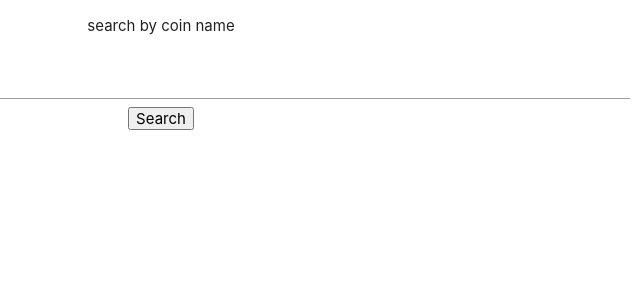
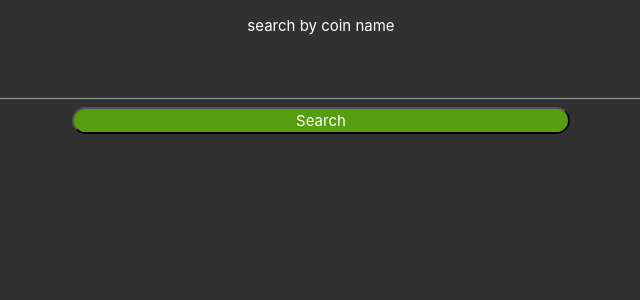
Before and after one commit to ChristianH85/stuff, a React (Create React App) app: page / in a window 1280 px wide. Shown: the top 300 px of the page, without its empty margins (319-959 px from the left). Built offline with nearby package versions, Linux system fonts and the light colour scheme.

Commit message:
style charts and localstorage

```diff
--- a/public/index.html
+++ b/public/index.html
@@ -41,5 +41,6 @@
       To begin the development, run `npm start` or `yarn start`.
       To create a production bundle, use `npm run build` or `yarn build`.
     -->
+    <script src="https://cdnjs.cloudflare.com/ajax/libs/materialize/1.0.0/js/materialize.min.js"></script>
   </body>
 </html>
--- a/src/App.css
+++ b/src/App.css
@@ -1,38 +1,18 @@
+body{
+  background-color:#313131;
+}
+button{
+    margin:auto;
+    border-radius: 15px;
+    padding:.2em;
+}
 .App {
   text-align: center;
+  background-color:rgb(49, 49, 49);
+  color:#fff
 }
-
-.App-logo {
-  height: 40vmin;
-  pointer-events: none;
+.crypto{
+  background-color:#057777;
+  color:#fff;
+  width:40%;
 }
-
-@media (prefers-reduced-motion: no-preference) {
-  .App-logo {
-    animation: App-logo-spin infinite 20s linear;
-  }
-}
-
-.App-header {
-  background-color: #282c34;
-  min-height: 100vh;
-  display: flex;
-  flex-direction: column;
-  align-items: center;
-  justify-content: center;
-  font-size: calc(10px + 2vmin);
-  color: white;
-}
-
-.App-link {
-  color: #61dafb;
-}
-
-@keyframes App-logo-spin {
-  from {
-    transform: rotate(0deg);
-  }
-  to {
-    transform: rotate(360deg);
-  }
-}
--- a/src/App.js
+++ b/src/App.js
@@ -1,15 +1,19 @@
 import React , { useEffect, useState } from 'react';
-import logo from './logo.svg';
 import './App.css';
 import Api from './apiFunc/api'
 import SearchForm from './components/Forms/SearchForm';
 import Info from './components/Info/Info';
 import LineChart from './components/Charts/LineChart';
+import {Row} from 'react-materialize'
 function App() {
   const[info,setInfo]=useState('')
-  // useEffect(()=>{
-
-  // },[])
+  const[cList,setCList]=useState('')
+  useEffect(()=>{
+    let cryptos=JSON.parse(localStorage.getItem('cryptos'))
+    if(cryptos){
+      setCList(cryptos)
+    }
+  },[])
   const handleSingleSearch= async(query)=>{
    let results= await Api.searchCrypto(query)
    setInfo(results.data[0])
@@ -17,8 +21,15 @@ function App() {
   return (
     <div className="App">
       <SearchForm handleSingleSearch={handleSingleSearch} />
+
       {info?<Info info={info}/>:null}
       {info.sparkline_in_7d? <LineChart chData={info.sparkline_in_7d.price}/>:null}
+      {cList?cList.map((crypto,i)=>{
+        return(
+          <Row key={i}>
+            <button value={crypto.id} onClick={(e)=>{handleSingleSearch(e.target.value)}} className='crypto'>{crypto.name}</button>
+          </Row>)
+      }):null}
     </div>
   );
 }
--- /dev/null
+++ b/src/components/Charts/charts.css
@@ -0,0 +1,3 @@
+#myLine{
+    color: #fff
+}
--- a/src/components/Forms/SearchForm.js
+++ b/src/components/Forms/SearchForm.js
@@ -1,14 +1,15 @@
 import React, { useState } from 'react';
 import{Row,Col} from 'react-materialize'
+import './search.css'
 function SearchForm({handleSingleSearch}){
     const [coinInput, setCInput]=useState('')
 
     return(
         <Row>
-            <Col s={10} m={6} l={3} className='offset s1 m6 l9'>
+            <Col s={8} className='offset-s2'>
                 <p>search by coin name</p>
             <input type='text' value={coinInput} onChange={(e)=>{setCInput(e.target.value)}} />
-            <button onClick={()=>{handleSingleSearch(coinInput)}}>Search</button>
+            <button id='search' onClick={()=>{handleSingleSearch(coinInput)}}>Search</button>
             </Col>
         </Row>
     )
--- /dev/null
+++ b/src/components/Forms/search.css
@@ -0,0 +1,6 @@
+#search{
+    background-color:#569e0e;
+    color: #fff;
+    width:60%;
+
+}
--- a/src/components/Info/Info.js
+++ b/src/components/Info/Info.js
@@ -1,11 +1,25 @@
-import React, { useState } from 'react';
+import React from 'react';
 import{Row,Col} from 'react-materialize'
 import './info.css'
 function Info({info}){
     console.log(info)
+    const handleSave=()=>{
+        let cryptos=JSON.parse(localStorage.getItem('cryptos'))
+        console.log(cryptos)
+        if(!cryptos){
+            let cList=JSON.stringify([info])
+            localStorage.setItem('cryptos', cList)
+        }
+        else{
+            cryptos.push(info)
+            localStorage.setItem('cryptos', JSON.stringify(cryptos))
+        }
+    }
 return(
     <Row>
-        <Col s={12} m={6}className='offset m3'>
+        <Col s={12} m={6}className='offset-m3'>
+            {info?
+                <div>
                     {info.name?<h5>Coin Name: {info.name}</h5>:null}
                     {info.current_price?<h6>Coin Price: {info.current_price}</h6>:null}
                     {info.price_change_24h?<h6>24hr change: {info.price_change_24h}</h6>:null}
@@ -18,7 +32,10 @@ return(
                         <Col s={6} id='atl'>
                         {info.atl?<p>A.T.L.: {info.atl}</p>:null}
                         </Col>
+                        <button id='saveBtn' onClick={handleSave}>Save {info.name}</button>
                     </Row>
+                </div>
+                :null}
         </Col>
     </Row>
 )
--- a/src/components/Info/info.css
+++ b/src/components/Info/info.css
@@ -6,3 +6,8 @@
     background-color:#631f13;
     color: #fff;
 }
+#saveBtn{
+    background-color:#ee8a17;
+    color: #fff;
+    width:40%;
+}
```
Lines whose indentation alone changed are shown as unchanged.
